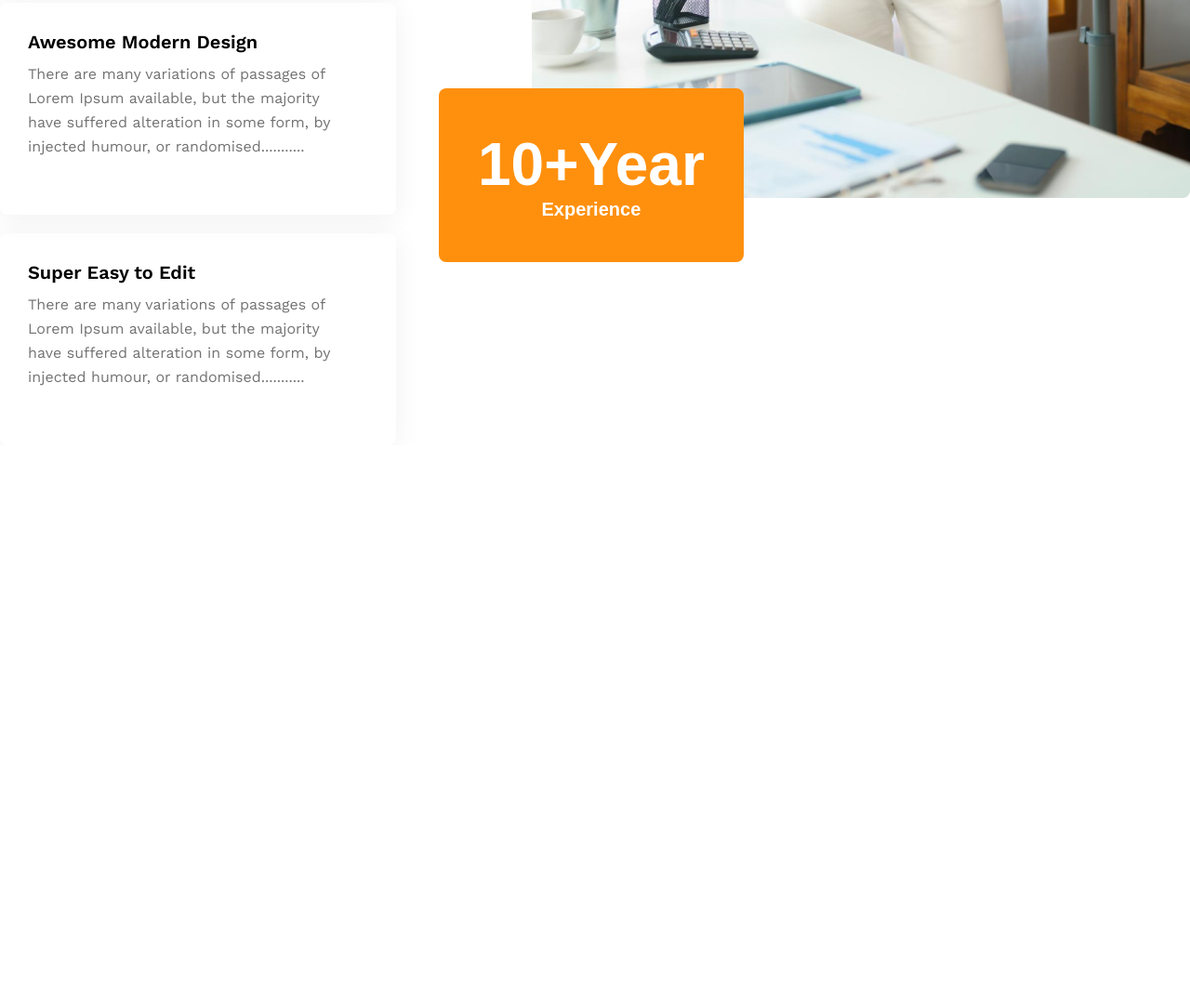
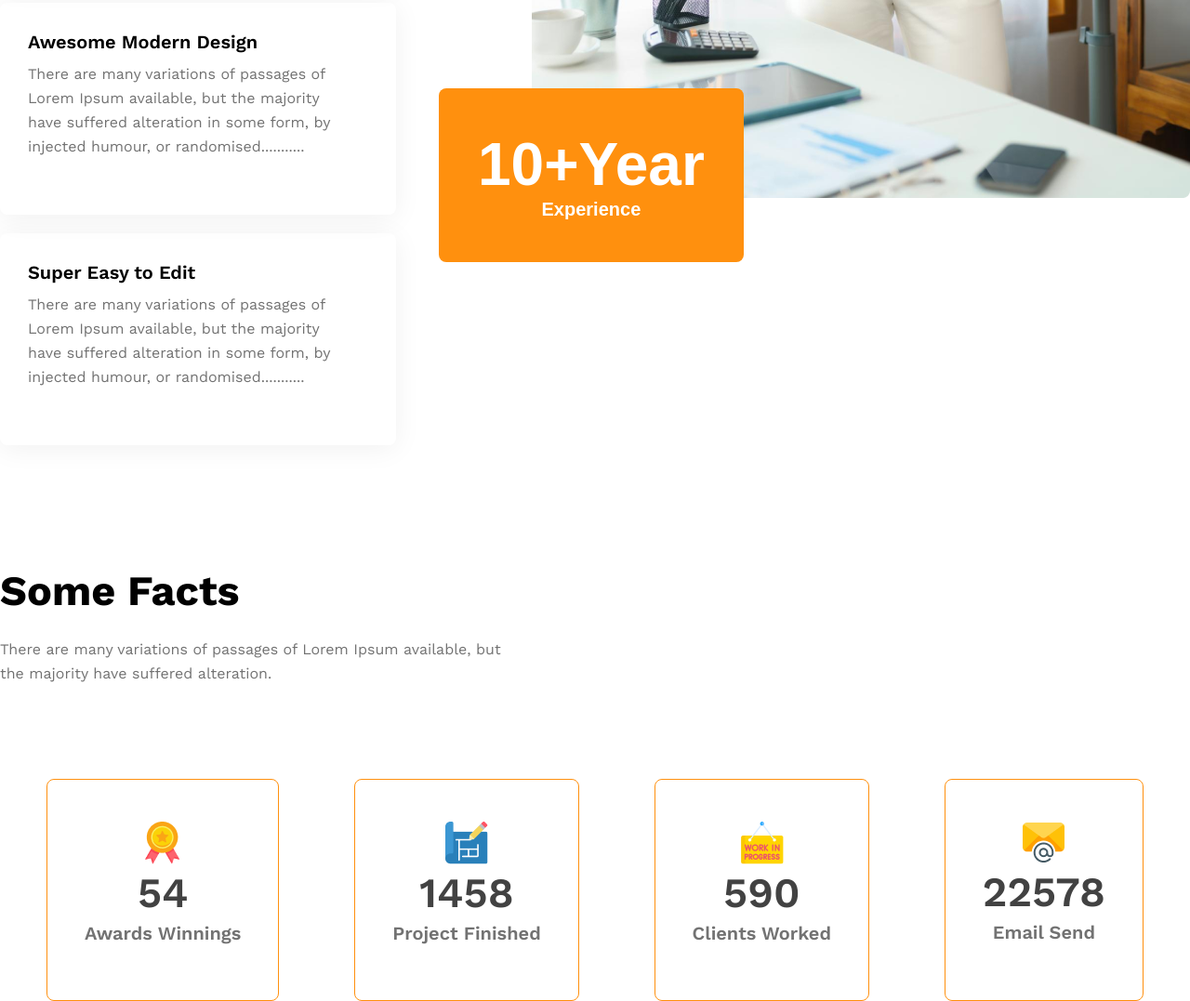
Before and after one commit to Tanvir-Fahim/g3-responsive-practice, a plain HTML site: page index.html in a window 1280 px wide. Shown: the part 2936-4013 px from the top of the page at 93% size. Before the commit the page ends 3415 px from the top, so only its background shows below. Drawn offline with nearby package versions, Linux system fonts and the light colour scheme.

Commit message:
Fact section finished coding.

```diff
--- a/index.html
+++ b/index.html
@@ -87,6 +87,35 @@
                     Experience</button>
             </div>
         </section>
+
+        <section class="fact-container">
+            <div class="fact-content">
+                <h3>Some Facts</h3>
+                <p>There are many variations of passages of Lorem Ipsum available, but the majority have suffered alteration.</p>
+            </div>
+            <div class="fact-card">
+                <div class="card-box">
+                    <img src="images/icons/ribon.png" alt="">
+                    <h3>54</h3>
+                    <h6>Awards Winnings</h6>
+                </div>
+                <div class="card-box">
+                    <img src="images/icons/projects.png" alt="">
+                    <h3>1458</h3>
+                    <h6>Project Finished</h6>
+                </div>
+                <div class="card-box">
+                    <img src="images/icons/customers.png" alt="">
+                    <h3>590</h3>
+                    <h6>Clients Worked</h6>
+                </div>
+                <div class="card-box">
+                    <img src="images/icons/email.png" alt="">
+                    <h3>22578</h3>
+                    <h6>Email Send</h6>
+                </div>
+            </div>
+        </section>
     </main>
 </body>
 
--- a/style.css
+++ b/style.css
@@ -191,3 +191,51 @@ header{
 .feature-img .year{
   font-size: 4rem;
 }
+
+ /* Card Section */
+ .fact-container{
+  padding-top: 130px;
+  max-width: 1440px;
+  margin: 0 auto;
+ }
+
+ .fact-content{
+  max-width: 542px;
+ }
+
+ .fact-content h3{
+  font-size: 2.81rem;
+  margin-bottom: 24px;
+ }
+
+ .fact-content p{
+  color: #727272;
+  line-height: 26px;
+  margin-bottom: 100px;
+ }
+
+ .fact-card{
+  display: flex;
+  justify-content: space-between;
+  padding: 0 50px;
+ }
+
+ .card-box{
+  text-align: center;
+  border: 1px solid #FF900E;
+  border-radius: 8px;
+  padding: 45px 40px 60px;
+ }
+
+ .card-box h3{
+  color: #424242;
+  font-size: 2.81rem;
+  margin-bottom: 5px;
+  font-weight: 600;
+ }
+
+ .card-box h6{
+  color: #727272;
+  font-size: 1.25rem;
+  font-weight: 600;
+ }
```
